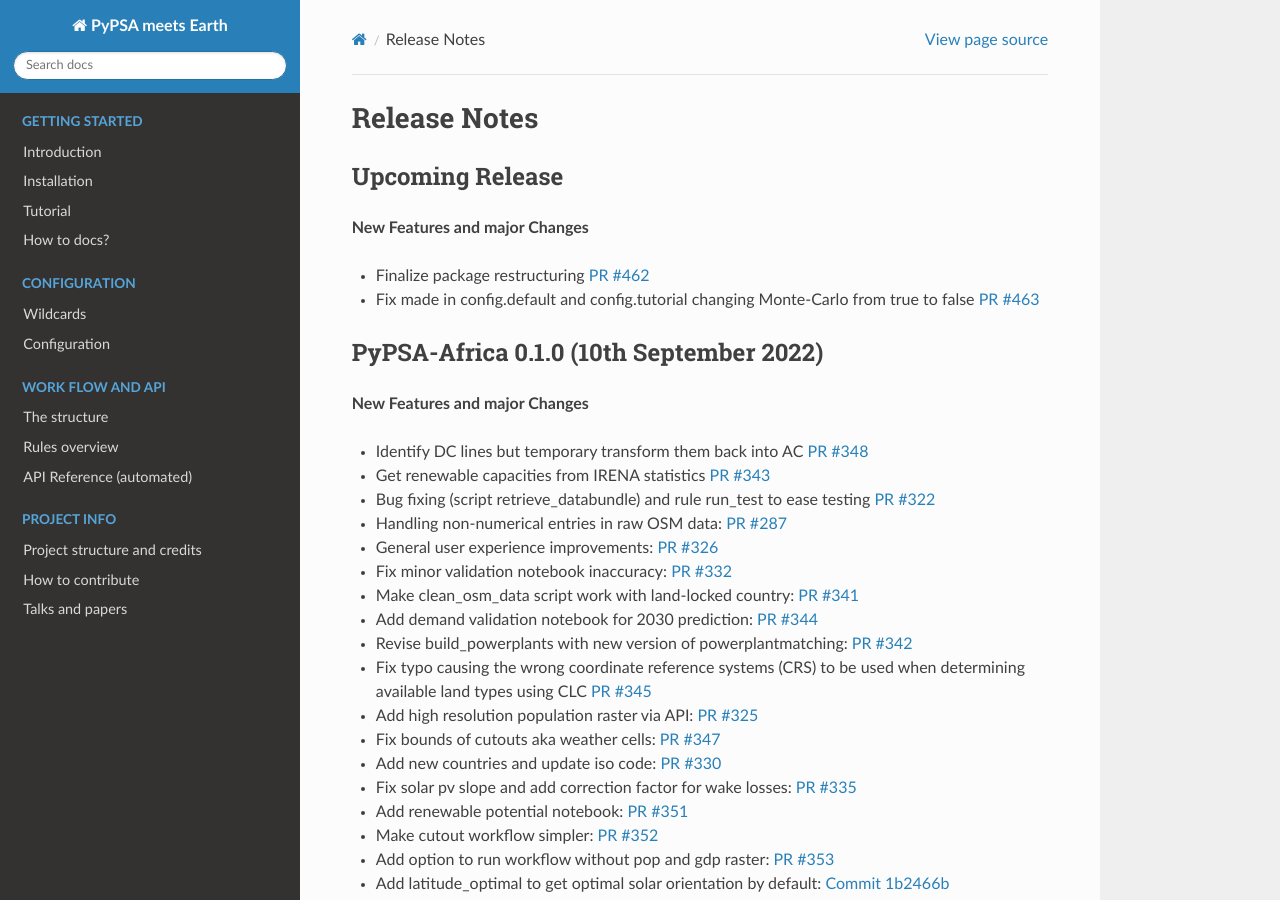
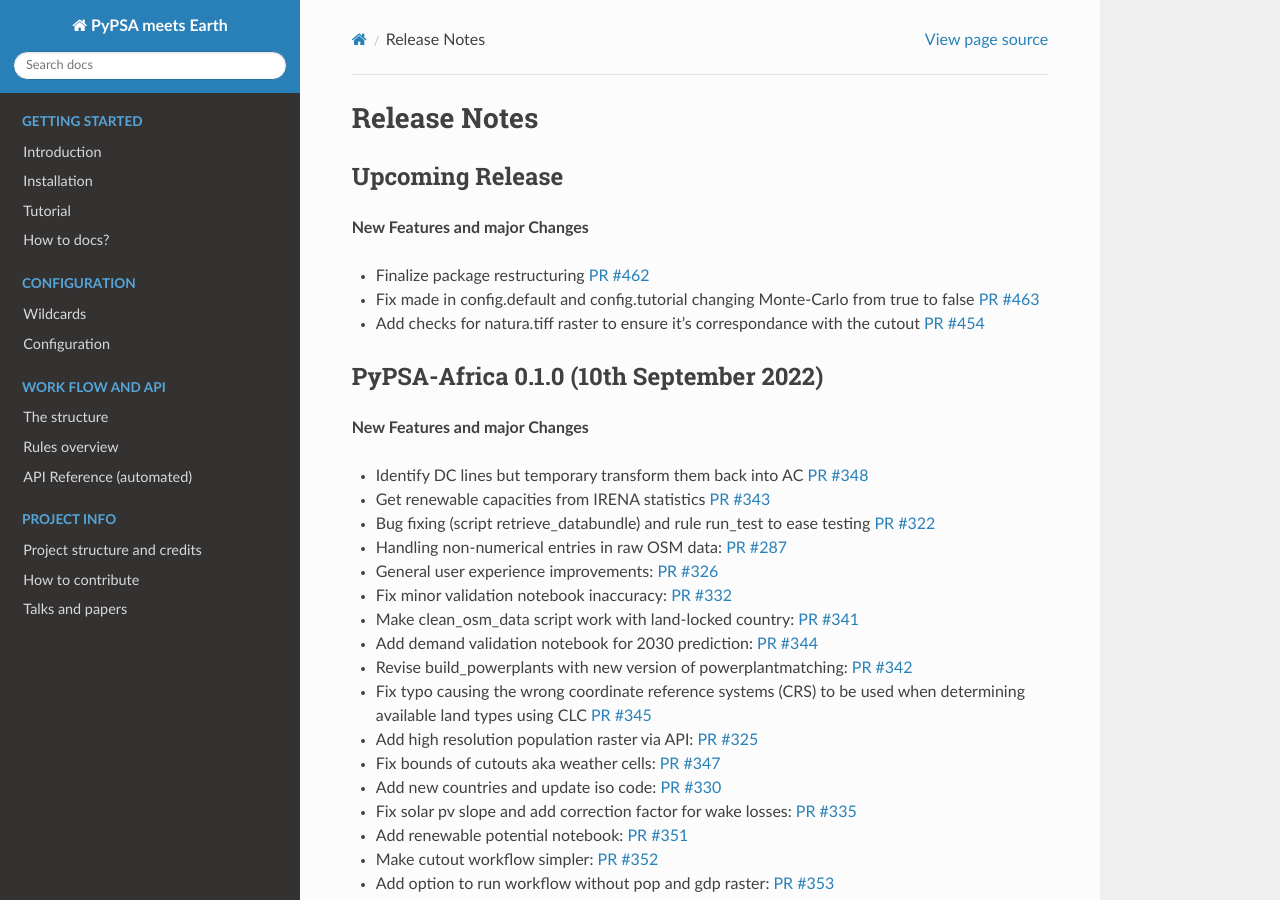
Before and after one commit to pypsa-meets-earth/pypsa-earth, a Sphinx documentation site: the page built from doc/release_notes.rst, in a window 1280 px wide and 900 px high. Built offline with Sphinx 7.4.7 and the Read the Docs theme 2.0.0, drawn with Linux system fonts in a browser that asks for light colours; pages that are not in the unit, such as notebooks, are missing from menus; the version number could not be read and is left out.

Commit message:
Amend a release note

```diff
--- a/doc/release_notes.rst
+++ b/doc/release_notes.rst
@@ -16,6 +16,8 @@
 * Finalize package restructuring `PR #462 <https://github.com/pypsa-meets-earth/pypsa-earth/pull/462>`__
 
 * Fix made in config.default and config.tutorial changing Monte-Carlo from true to false `PR #463 <https://github.com/pypsa-meets-earth/pypsa-earth/pull/463>`__
+
+* Add checks for natura.tiff raster to ensure it's correspondance with the cutout `PR #454 <https://github.com/pypsa-meets-africa/pypsa-africa/pull/464>`__
 
 
 PyPSA-Africa 0.1.0 (10th September 2022)
```
